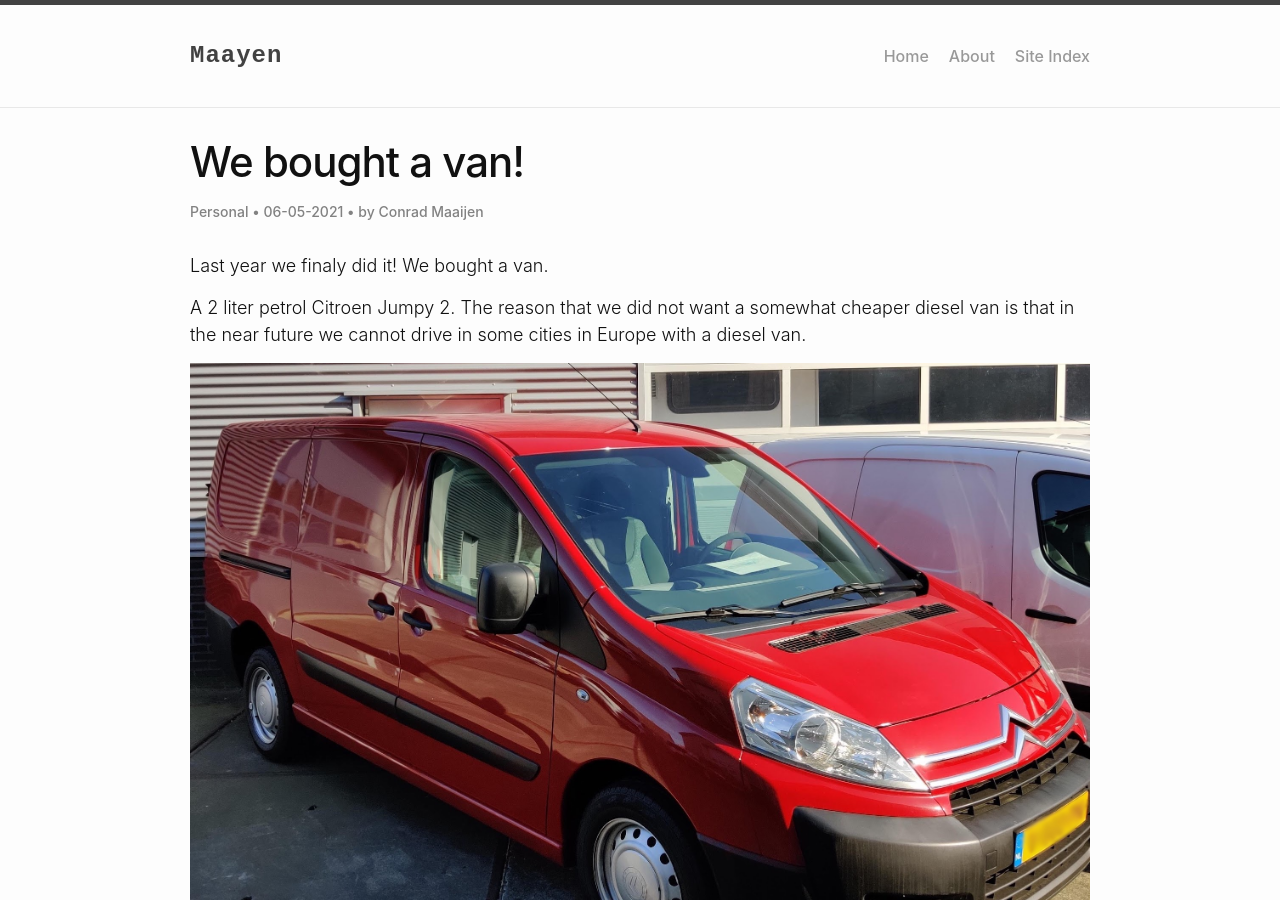
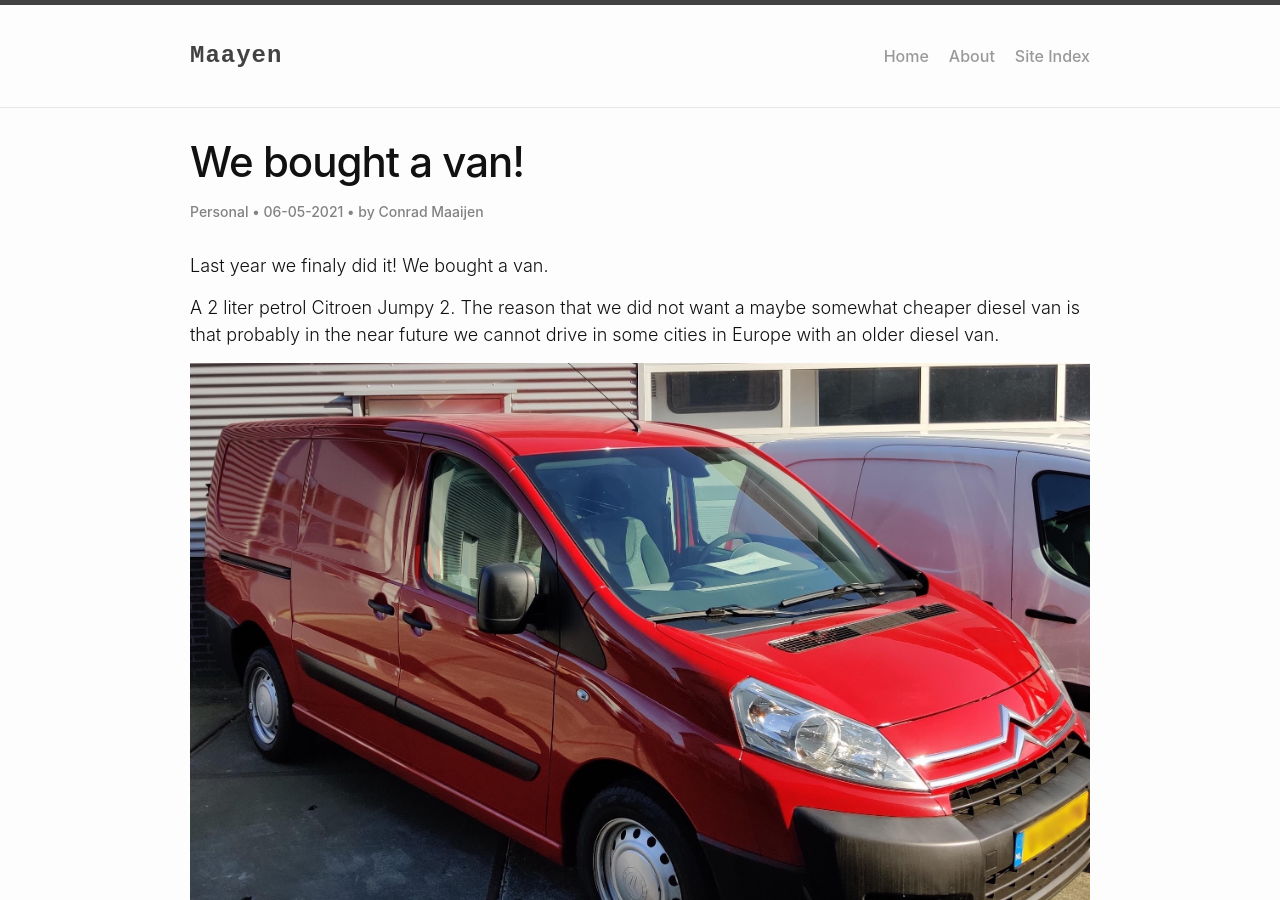
Before and after one commit to ConradMaaijen/conradmaayen.github.io, a Jekyll site: the page built from _posts/2021-05-06-our-jumpy.md, in a window 1280 px wide and 900 px high. Built offline with Jekyll 4.4.1, drawn with Linux system fonts in a browser that asks for light colours.

Commit message:
update our-jumpy.md

```diff
--- a/_posts/2021-05-06-our-jumpy.md
+++ b/_posts/2021-05-06-our-jumpy.md
@@ -10,7 +10,7 @@ Last year we finaly did it! We bought a van.
 <!--more-->
 
 A 2 liter petrol Citroen Jumpy 2. The reason that we did not want
-a somewhat cheaper diesel van is that in the near future we cannot drive in some cities in Europe with a diesel van.
+a maybe somewhat cheaper diesel van is that probably in the near future we cannot drive in some cities in Europe with an older diesel van.
 
 ![In front of the car dealer](/assets/jumpy/bought-a-van.jpg)
 
```
